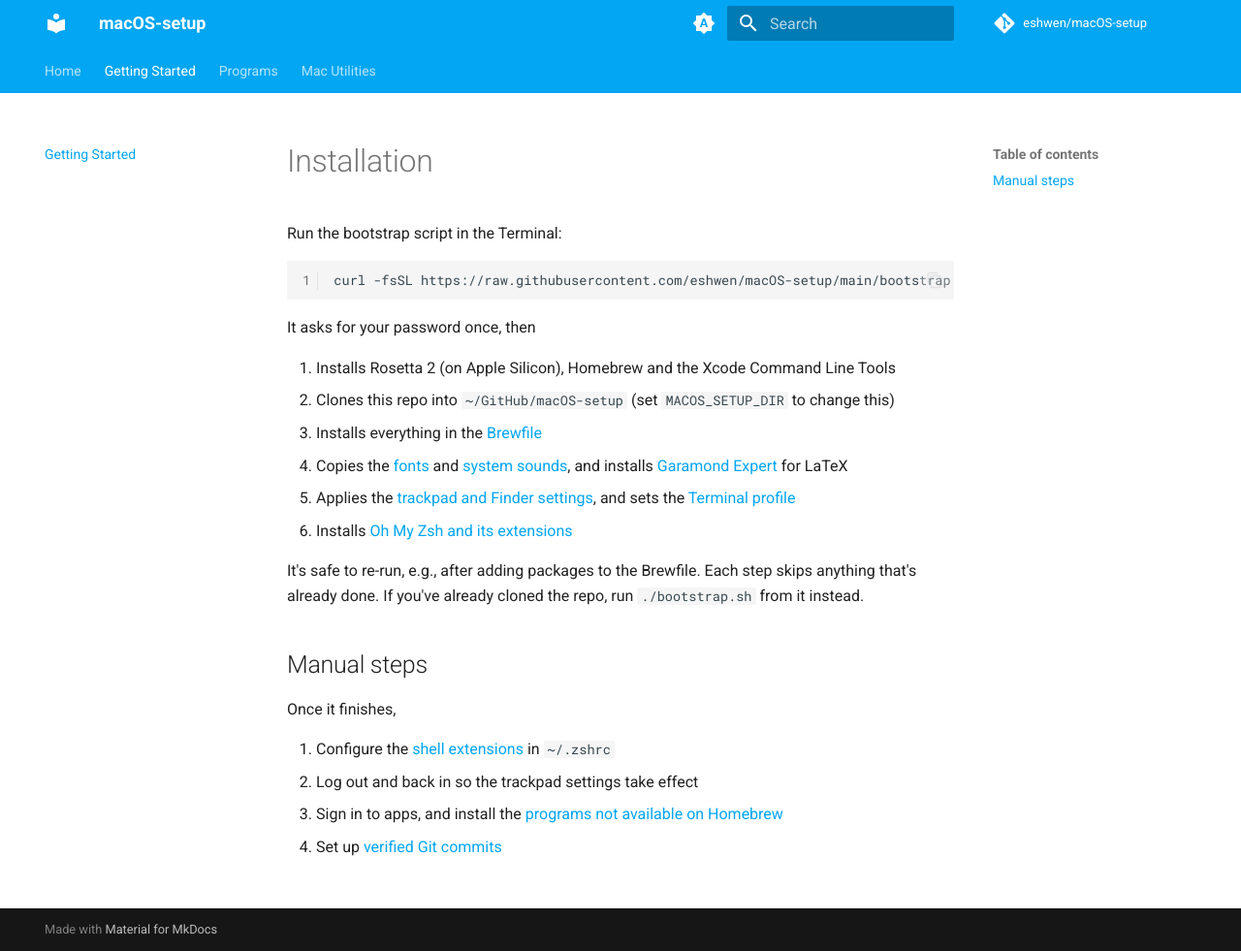
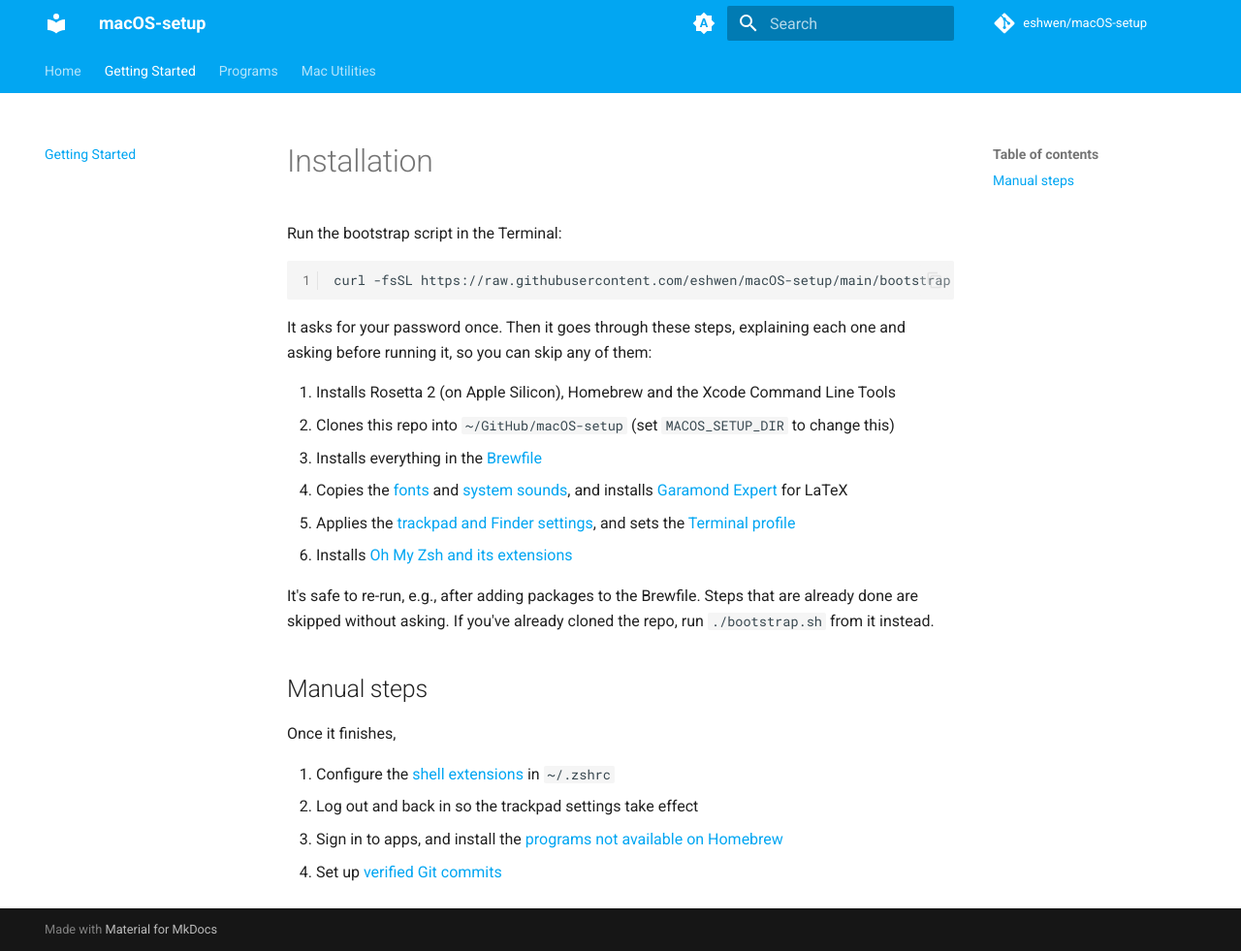
Before and after one commit to eshwen/macOS-setup, an MkDocs documentation site: the page built from docs/getting_started/getting-started.md, in a window 1280 px wide and 981 px high. Shown: the whole window at 97% size. Built offline with MkDocs 1.6.1 and Material for MkDocs 9.7.7, drawn with Linux system fonts in a browser that asks for light colours; comment, search, counter and statistics services are not loaded; the version menu is left out.

Commit message:
Ask before each step of the bootstrap script
Each prompt says what the step will do, and skipped steps are listed at the end. Declining Homebrew or the
repo clone stops the script, since every later step needs them.

Co-Authored-By: Claude Opus 5.5 <noreply@anthropic.com>

````diff
--- a/docs/getting_started/getting-started.md
+++ b/docs/getting_started/getting-started.md
@@ -6,7 +6,7 @@ Run the bootstrap script in the Terminal:
 curl -fsSL https://raw.githubusercontent.com/eshwen/macOS-setup/main/bootstrap.sh | bash
 ```
 
-It asks for your password once, then
+It asks for your password once. Then it goes through these steps, explaining each one and asking before running it, so you can skip any of them:
 
 1. Installs Rosetta 2 (on Apple Silicon), Homebrew and the Xcode Command Line Tools
 2. Clones this repo into `~/GitHub/macOS-setup` (set `MACOS_SETUP_DIR` to change this)
@@ -15,7 +15,7 @@ It asks for your password once, then
 5. Applies the [trackpad and Finder settings](../mac_utilities/mac-utilities.md#configuration-options), and sets the [Terminal profile](../programs/cli.md#settings-for-terminal)
 6. Installs [Oh My Zsh and its extensions](../programs/cli.md#extensions)
 
-It's safe to re-run, e.g., after adding packages to the Brewfile. Each step skips anything that's already done. If you've already cloned the repo, run `./bootstrap.sh` from it instead.
+It's safe to re-run, e.g., after adding packages to the Brewfile. Steps that are already done are skipped without asking. If you've already cloned the repo, run `./bootstrap.sh` from it instead.
 
 ## Manual steps
 
````
Also changed, not shown: 1 other file.
